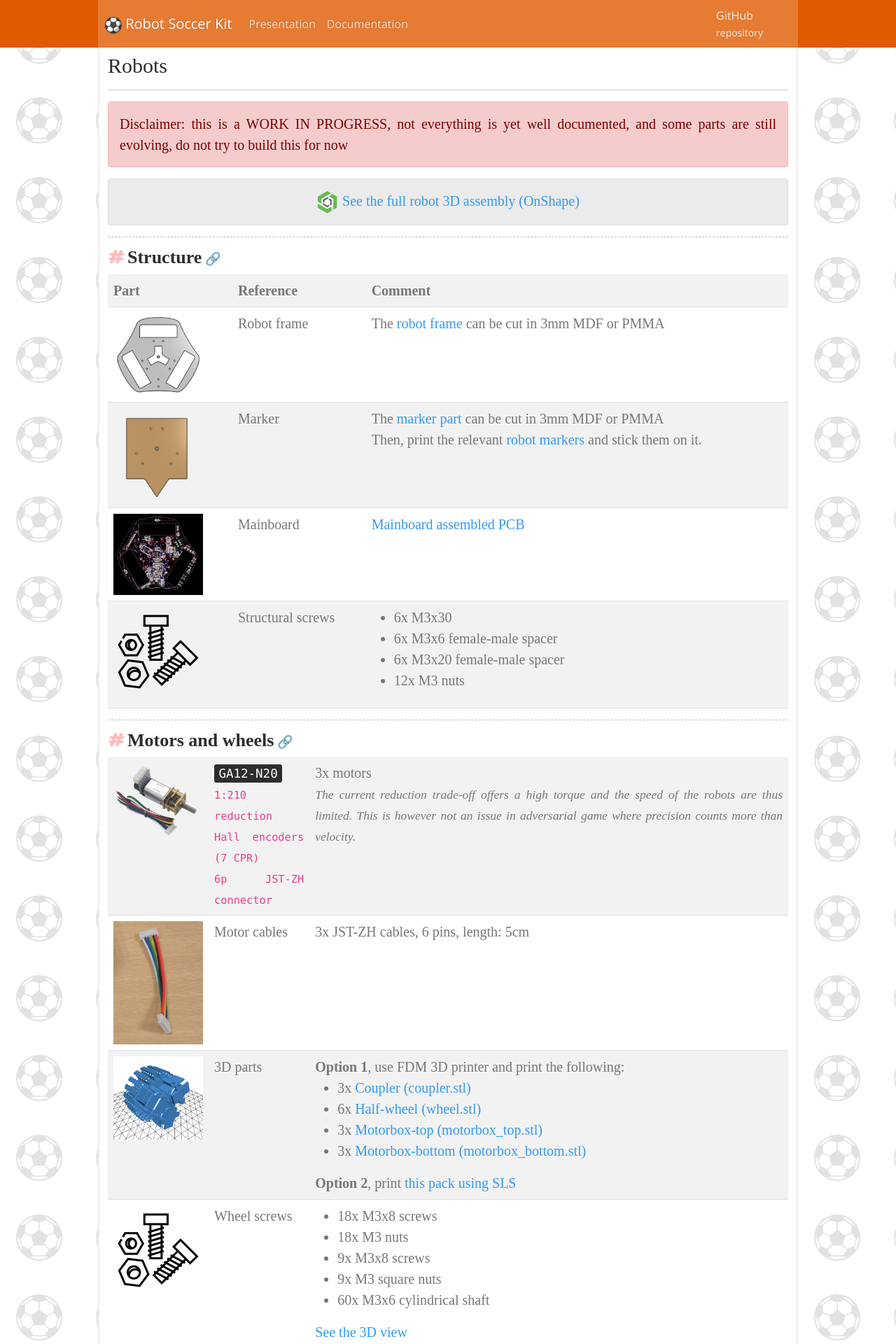
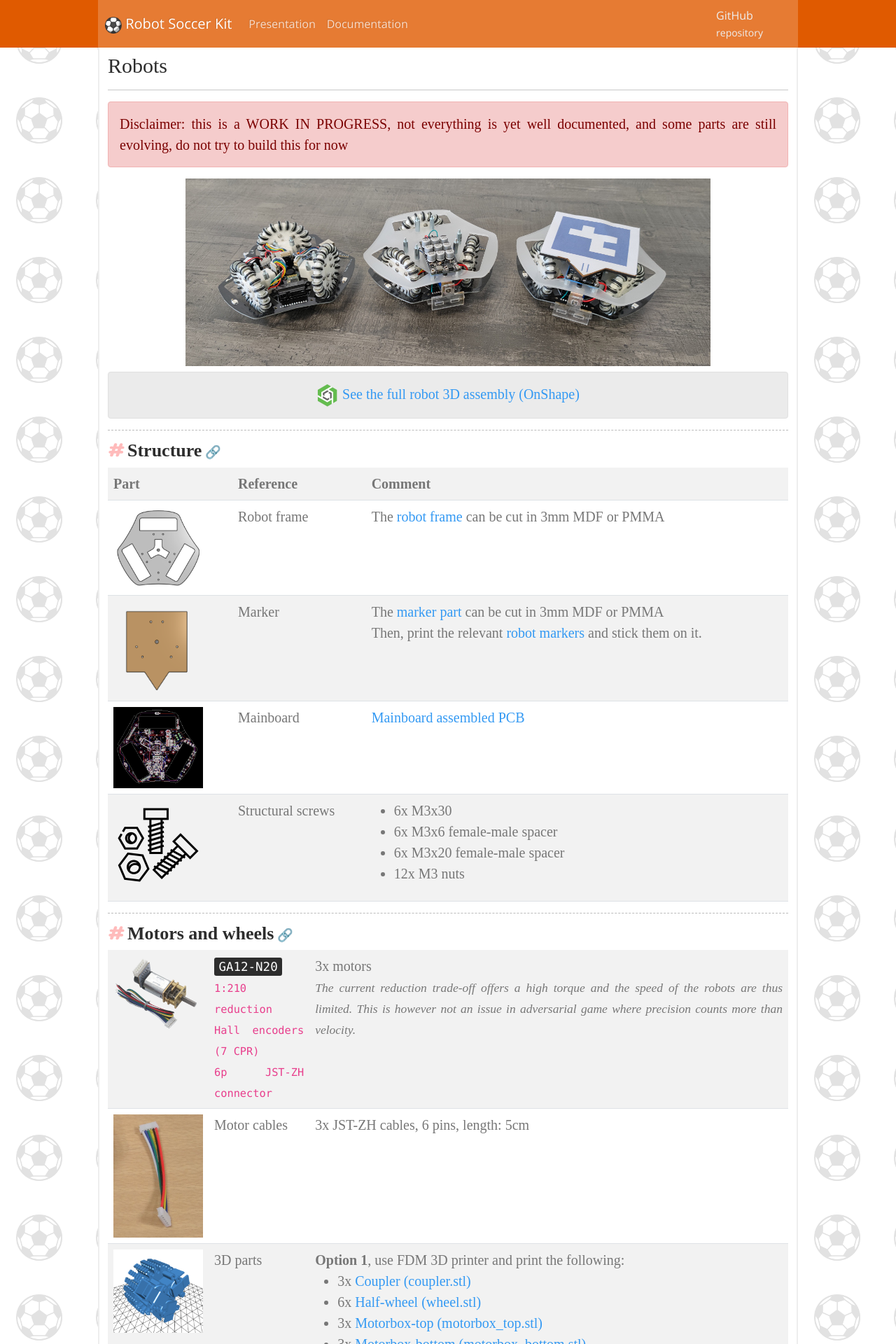
Before and after one commit to robot-soccer-kit/robot-soccer-kit.github.io, a Jekyll site: the page built from hardware-robots.md, in a window 1280 px wide. Shown: the top 1920 px of the page at 70% size. Built offline with Jekyll 4.4.1, drawn with Linux system fonts in a browser that asks for light colours; some web fonts are replaced.

Commit message:
Robots img

```diff
--- a/hardware-robots.md
+++ b/hardware-robots.md
@@ -8,6 +8,10 @@ permalink: /hardware-robots
 <div class="alert alert-danger">
     Disclaimer: this is a WORK IN PROGRESS, not everything is yet well documented, and some parts are still
     evolving, do not try to build this for now
+</div>
+
+<div class="text-center mb-2">
+    <img src="/assets/imgs/robots.jpg" class="img-fluid" />
 </div>
 
 <div class="alert alert-secondary text-center">
```
